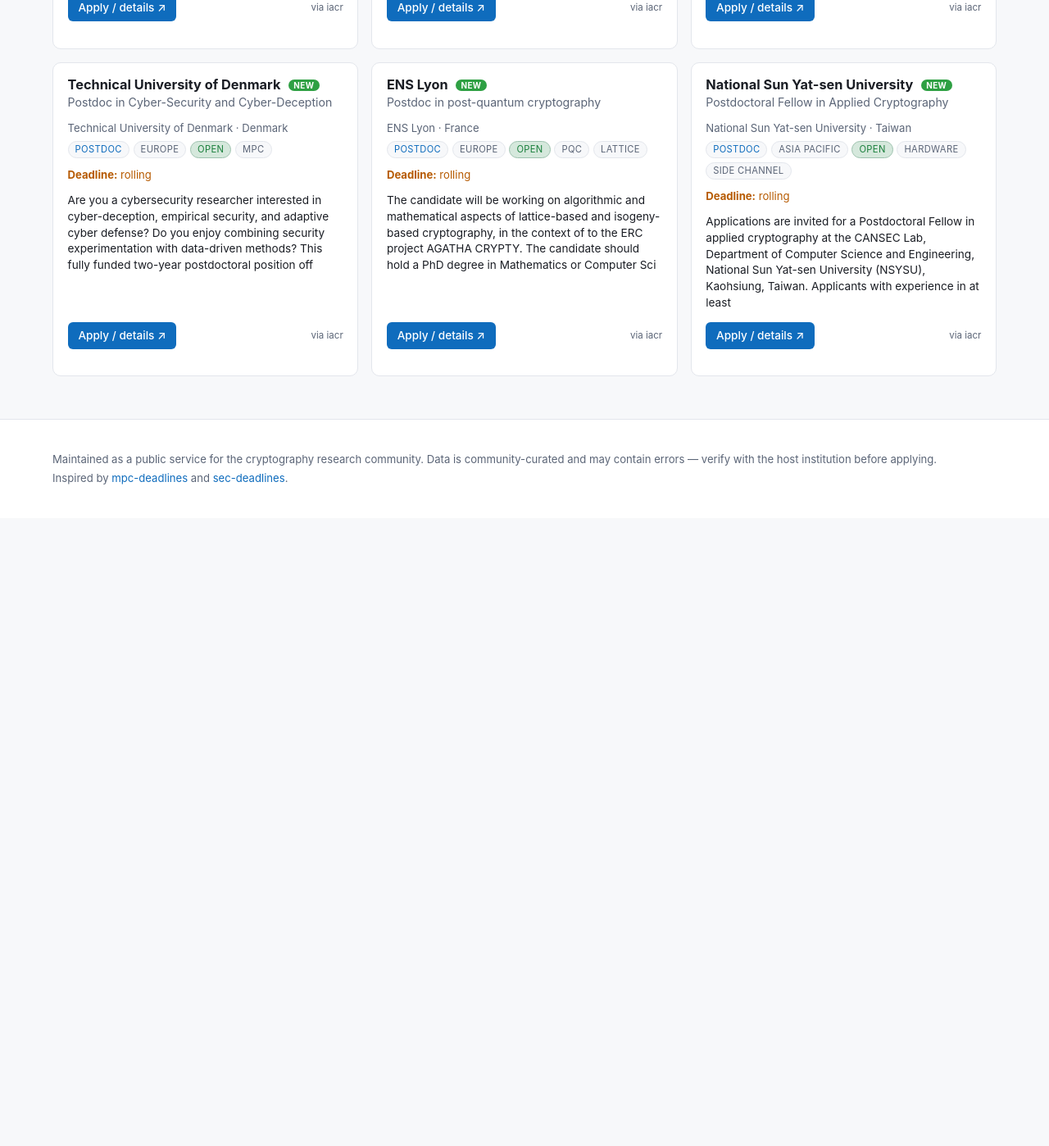
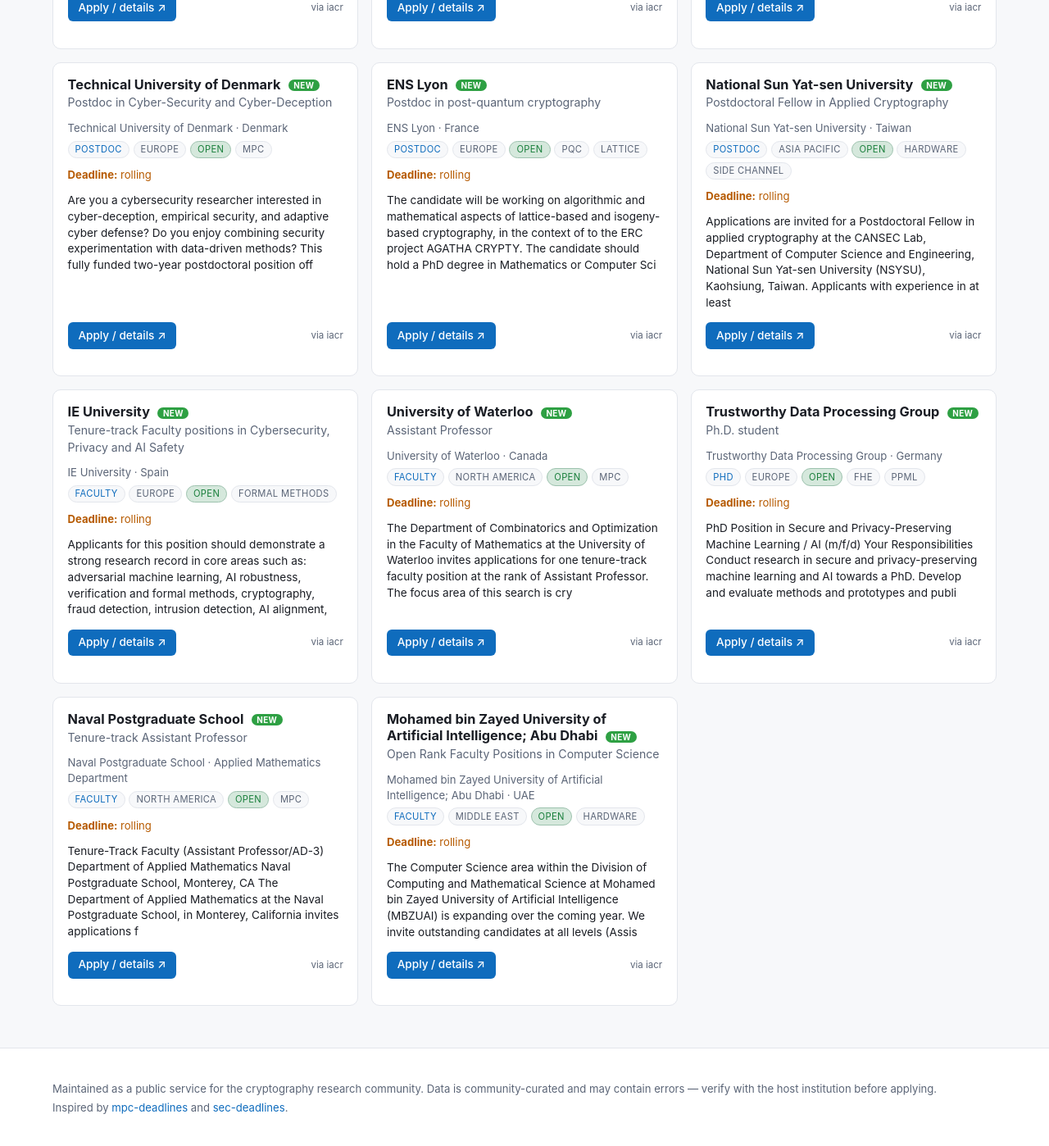
Before and after one commit to ck-chaudhary/crypto-jobs, a Jekyll site: the page built from crypto-jobs/index.html, in a window 1280 px wide and 1400 px high, scrolled down 21415 px. Shown: the whole window at 82% size. Built offline with Jekyll 4.4.1, drawn with Linux system fonts in a browser that asks for light colours; before the commit the page ends 22047 px from its top, so only the background shows below that; some of the changed text lies outside the part shown.

Commit message:
chore(positions): auto-append new IACR jobs board entries

```diff
--- a/crypto-jobs/_data/positions.yml
+++ b/crypto-jobs/_data/positions.yml
@@ -2838,3 +2838,95 @@
     Yat-sen University (NSYSU), Kaohsiung, Taiwan. Applicants with experience in at
     least
   source: iacr
+
+# ---------------- AUTO-APPENDED from IACR jobs board (2026-10-13) ----------------
+- name: IE University
+  role: Tenure-track Faculty positions in Cybersecurity, Privacy and AI Safety
+  type: faculty
+  region: europe
+  country: Spain
+  institution: IE University
+  link: https://iacr.org/jobs/item/4293
+  deadline: rolling
+  posted: '2026-10-13'
+  added: '2026-10-13'
+  area:
+  - formal_methods
+  status: open
+  note: 'Applicants for this position should demonstrate a strong research record
+    in core areas such as: adversarial machine learning, AI robustness, verification
+    and formal methods, cryptography, fraud detection, intrusion detection, AI alignment, '
+  source: iacr
+- name: University of Waterloo
+  role: Assistant Professor
+  type: faculty
+  region: north_america
+  country: Canada
+  institution: University of Waterloo
+  link: https://iacr.org/jobs/item/4292
+  deadline: rolling
+  posted: '2026-10-09'
+  added: '2026-10-13'
+  area:
+  - mpc
+  status: open
+  note: The Department of Combinatorics and Optimization in the Faculty of Mathematics
+    at the University of Waterloo invites applications for one tenure-track faculty
+    position at the rank of Assistant Professor. The focus area of this search is
+    cry
+  source: iacr
+- name: Trustworthy Data Processing Group
+  role: Ph.D. student
+  type: phd
+  region: europe
+  country: Germany
+  institution: Trustworthy Data Processing Group
+  link: https://iacr.org/jobs/item/4291
+  deadline: rolling
+  posted: '2026-10-09'
+  added: '2026-10-13'
+  area:
+  - fhe
+  - ppml
+  status: open
+  note: PhD Position in Secure and Privacy-Preserving Machine Learning / AI (m/f/d)
+    Your Responsibilities Conduct research in secure and privacy-preserving machine
+    learning and AI towards a PhD. Develop and evaluate methods and prototypes and
+    publi
+  source: iacr
+- name: Naval Postgraduate School
+  role: Tenure-track Assistant Professor
+  type: faculty
+  region: north_america
+  country: Applied Mathematics Department
+  institution: Naval Postgraduate School
+  link: https://iacr.org/jobs/item/4290
+  deadline: rolling
+  posted: '2026-10-09'
+  added: '2026-10-13'
+  area:
+  - mpc
+  status: open
+  note: Tenure-Track Faculty (Assistant Professor/AD-3) Department of Applied Mathematics
+    Naval Postgraduate School, Monterey, CA The Department of Applied Mathematics
+    at the Naval Postgraduate School, in Monterey, California invites applications
+    f
+  source: iacr
+- name: Mohamed bin Zayed University of Artificial Intelligence; Abu Dhabi
+  role: Open Rank Faculty Positions in Computer Science
+  type: faculty
+  region: middle_east
+  country: UAE
+  institution: Mohamed bin Zayed University of Artificial Intelligence; Abu Dhabi
+  link: https://iacr.org/jobs/item/4289
+  deadline: rolling
+  posted: '2026-10-09'
+  added: '2026-10-13'
+  area:
+  - hardware
+  status: open
+  note: The Computer Science area within the Division of Computing and Mathematical
+    Science at Mohamed bin Zayed University of Artificial Intelligence (MBZUAI) is
+    expanding over the coming year. We invite outstanding candidates at all levels
+    (Assis
+  source: iacr
```
